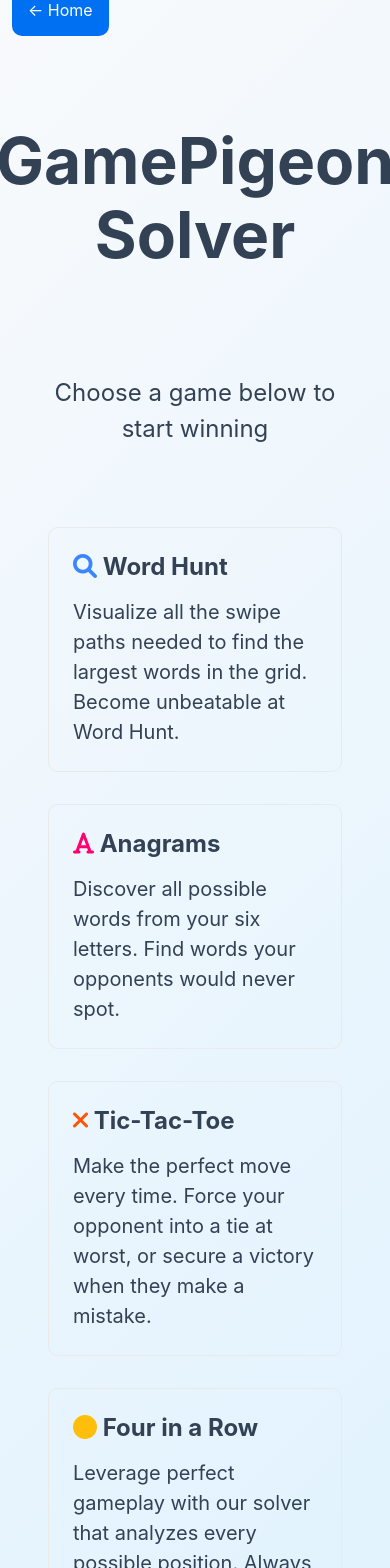
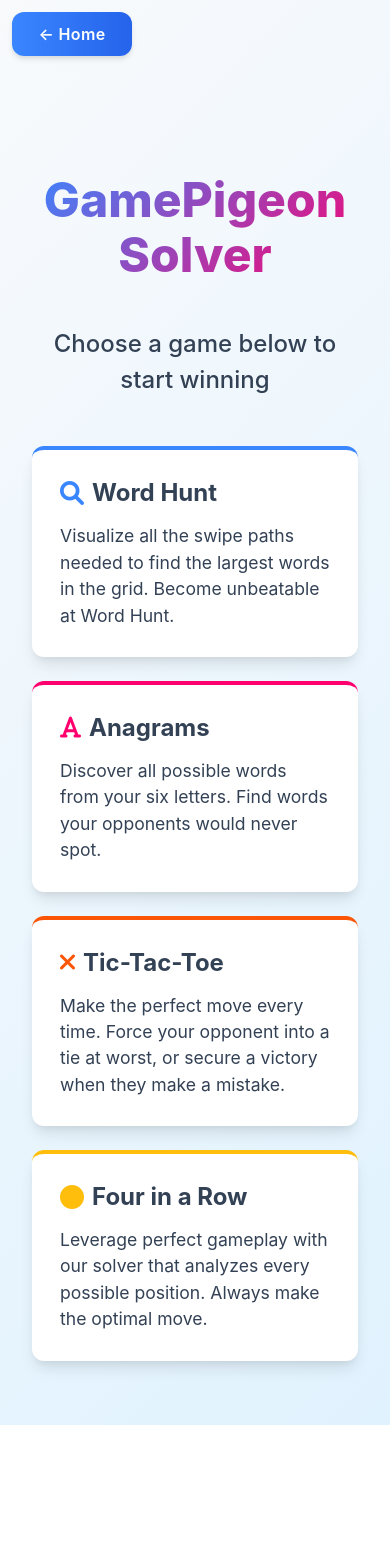
Before and after one commit to sb2bg/gamepigeon-solver, a Next.js app: page / in a window 390 px wide. Shown: the top 1568 px of the page. After the commit the page ends 1425 px from the top, so only its background shows below. Built offline with nearby package versions, Linux system fonts and the light colour scheme.

Commit message:
Enhance Index styles with improved layout, responsive design, and updated color variables

```diff
--- a/styles/Index.module.css
+++ b/styles/Index.module.css
@@ -1,5 +1,8 @@
 .container {
   padding: 0 2rem;
+  max-width: 1200px;
+  margin: 0 auto;
+  width: 100%;
 }
 
 .main {
@@ -8,12 +11,12 @@
   flex: 1;
   display: flex;
   flex-direction: column;
-  justify-content: center;
+  justify-content: flex-start;
   align-items: center;
 }
 
 .title a {
-  color: #0070f3;
+  color: var(--primary);
   text-decoration: none;
 }
 
@@ -24,9 +27,15 @@
 }
 
 .title {
-  margin: 40px;
+  margin: 40px 0 20px;
   line-height: 1.15;
   font-size: 4rem;
+  background: linear-gradient(135deg, var(--primary) 0%, var(--secondary) 100%);
+  -webkit-background-clip: text;
+  background-clip: text;
+  -webkit-text-fill-color: transparent;
+  text-align: center;
+  font-weight: 800;
 }
 
 .title,
@@ -35,64 +44,96 @@
 }
 
 .description {
-  margin: 4rem 0;
+  margin: 1.5rem 0 3rem;
   line-height: 1.5;
   font-size: 1.5rem;
+  color: var(--dark-text);
+  font-weight: 500;
 }
 
 .grid {
-  display: flex;
-  align-items: center;
-  justify-content: center;
-  flex-wrap: wrap;
-  max-width: 800px;
+  display: grid;
+  grid-template-columns: repeat(auto-fill, minmax(300px, 1fr));
+  gap: 1.5rem;
+  max-width: 1000px;
+  width: 100%;
 }
 
 .card {
-  margin: 1rem;
-  padding: 1.5rem;
+  padding: 1.75rem;
   text-align: left;
-  color: inherit;
+  color: var(--dark-text);
   text-decoration: none;
-  border: 1px solid #eaeaea;
-  border-radius: 10px;
-  transition: color 0.15s ease, border-color 0.15s ease;
-  max-width: 300px;
+  background-color: var(--card-bg);
+  border-radius: var(--border-radius);
+  box-shadow: var(--shadow);
+  transition: var(--transition);
+  height: 100%;
+  display: flex;
+  flex-direction: column;
+  border-top: 4px solid transparent;
 }
 
 .card:hover,
 .card:focus,
 .card:active {
-  color: #0070f3;
-  border-color: #0070f3;
+  transform: translateY(-5px);
+  box-shadow: 0 20px 25px -5px rgba(0, 0, 0, 0.1), 0 10px 10px -5px rgba(0, 0, 0, 0.04);
+}
+
+.card:nth-child(1) {
+  border-top-color: var(--primary);
+}
+
+.card:nth-child(2) {
+  border-top-color: var(--secondary);
+}
+
+.card:nth-child(3) {
+  border-top-color: var(--accent1);
+}
+
+.card:nth-child(4) {
+  border-top-color: var(--accent2);
 }
 
 .card h2 {
   margin: 0 0 1rem 0;
   font-size: 1.5rem;
+  color: var(--dark-text);
+  display: flex;
+  align-items: center;
+  gap: 0.5rem;
 }
 
 .card p {
   margin: 0;
-  font-size: 1.25rem;
+  font-size: 1.1rem;
   line-height: 1.5;
+  flex-grow: 1;
 }
 
-@media (max-width: 600px) {
+@media (max-width: 768px) {
   .grid {
     width: 100%;
-    flex-direction: column;
+    grid-template-columns: 1fr;
+  }
+
+  .title {
+    font-size: 3rem;
   }
 }
 
 .subtitle {
-  margin: 2rem;
-  font-size: var(--font-lg);
-  padding: 1rem;
-  border: 2px solid #aaa;
-  border-radius: 10px;
-  min-width: 20%;
+  margin: 2rem 0;
+  font-size: 1.5rem;
+  padding: 0.75rem 1.5rem;
+  background-color: var(--card-bg);
+  border-radius: var(--border-radius);
+  box-shadow: var(--shadow);
   text-align: center;
+  font-weight: 600;
+  color: var(--primary-dark);
 }
 
 .info {
@@ -102,61 +143,43 @@
 
 .input {
   padding: 1rem;
-  border: 1px solid #aaa;
-  border-radius: 10px;
+  border: 1px solid #e2e8f0;
+  border-radius: var(--border-radius);
   max-width: 300px;
+  background-color: var(--card-bg);
 }
 
-.submit {
+.submit, .actionButton {
   margin: 0.75rem;
-  padding: 1rem;
-  background-color: #0070f3;
+  padding: 0.75rem 1.5rem;
+  background: linear-gradient(to right, var(--primary), var(--primary-dark));
   color: white;
-  border-radius: 10px;
-  max-width: 300px;
-  transition: 200ms;
+  border-radius: var(--border-radius);
+  font-weight: 600;
+  letter-spacing: 0.025em;
+  transition: var(--transition);
   border: none;
+  box-shadow: 0 4px 6px -1px rgba(0, 0, 0, 0.1), 0 2px 4px -1px rgba(0, 0, 0, 0.06);
+  min-width: 120px;
+  text-align: center;
+  display: inline-flex;
+  align-items: center;
+  justify-content: center;
 }
 
 .submit:hover,
 .submit:focus,
-.submit:active {
-  background-color: #0060e9;
-  color: #fff;
-  transform: scale(1.1) translateY(-2px);
+.submit:active,
+.actionButton:hover,
+.actionButton:focus,
+.actionButton:active {
+  transform: translateY(-2px);
+  box-shadow: 0 10px 15px -3px rgba(0, 0, 0, 0.1), 0 4px 6px -2px rgba(0, 0, 0, 0.05);
+  background: linear-gradient(to right, var(--primary-dark), var(--primary-dark));
+  text-decoration: none;
 }
 
-.home {
-  margin: 0.75rem;
-  padding: 1rem;
-  border-radius: 10px;
-  background-color: #0070f3;
-  color: white;
-  transition: 150ms;
+/* For backward compatibility */
+.reset, .home {
+  composes: actionButton;
 }
-
-.home:hover,
-.home:focus,
-.home:active {
-  background-color: #0060e9;
-  color: #fff;
-}
-
-.reset {
-  /* Only padding on top*/
-  margin: 2rem 0 0 0;
-  padding: 1rem;
-  min-width: 20%;
-  border-radius: 10px;
-  background-color: #0070f3;
-  color: white;
-  transition: 150ms;
-  border: none;
-}
-
-.reset:hover,
-.reset:focus,
-.reset:active {
-  background-color: #0060e9;
-  color: #fff;
-}
```
